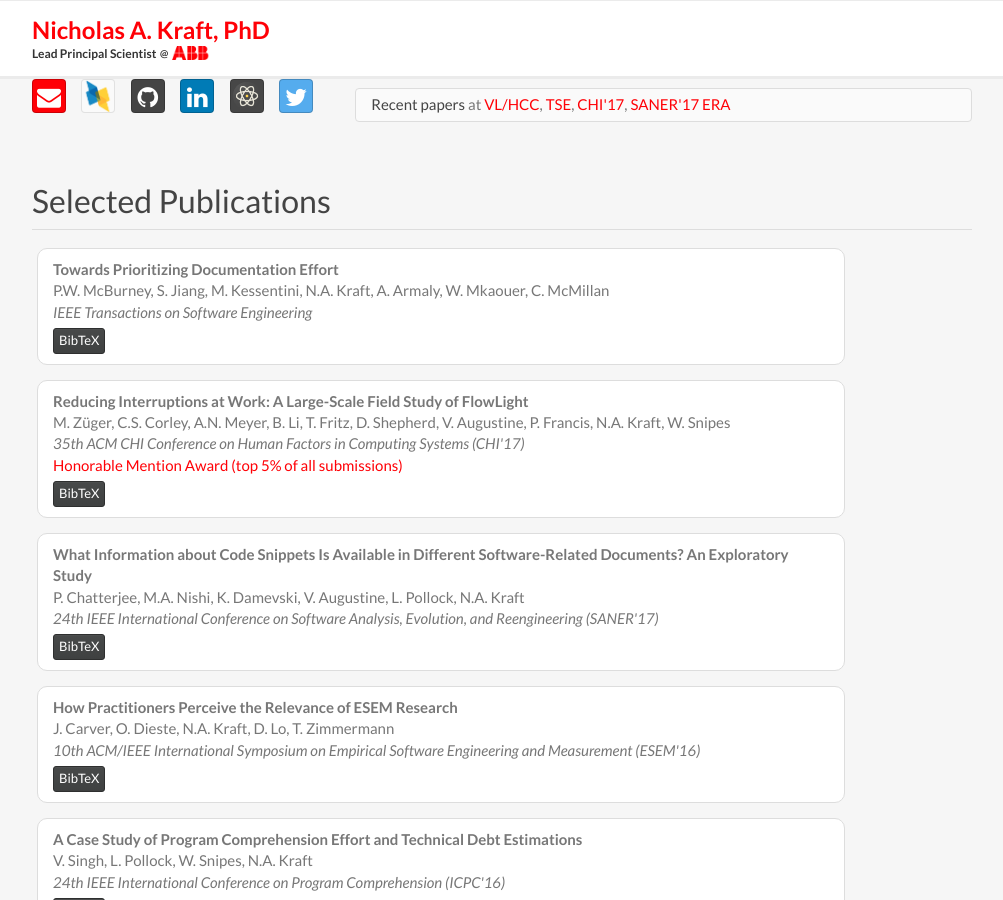
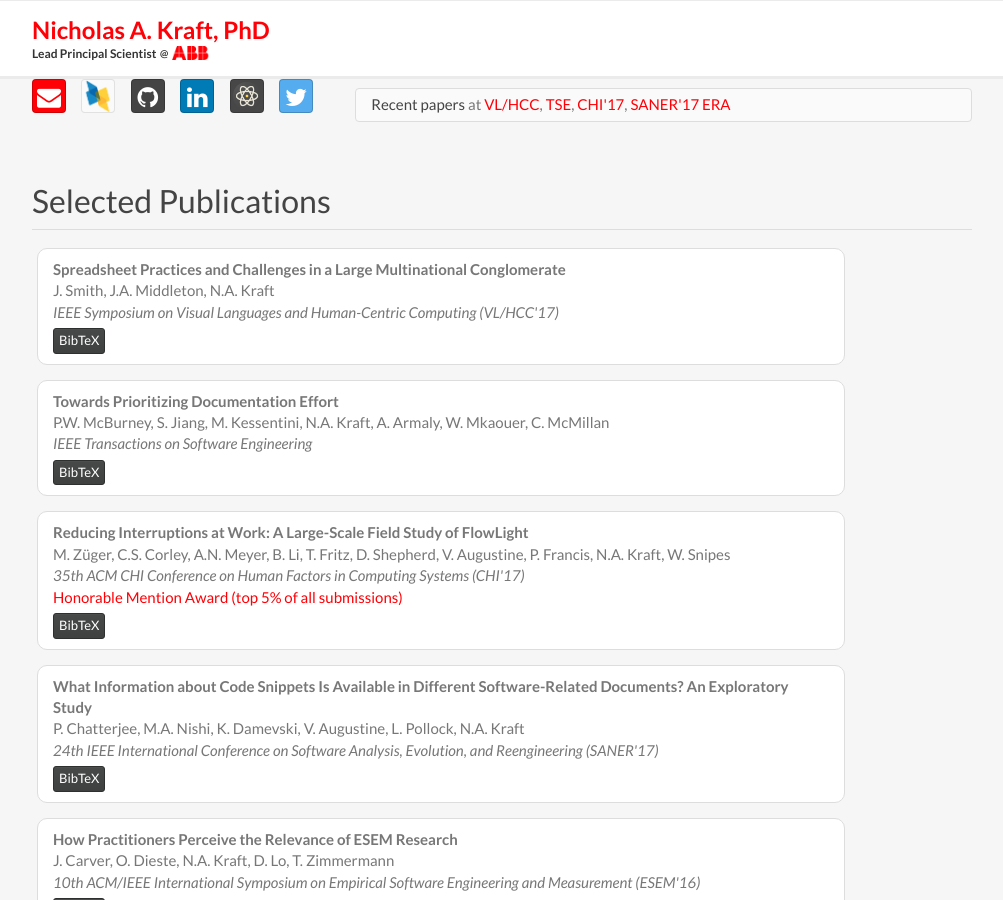
Before and after one commit to nkraft/nkraft.github.io, a Jekyll site: the page built from index.html, in a window 1280 px wide and 900 px high, scrolled down 327 px. Shown: the whole window, without its empty margins (138-1141 px from the left). Built offline with Jekyll 4.4.1, drawn with Linux system fonts in a browser that asks for light colours; nearby versions of some CDN libraries.

Commit message:
Update publications.html

```diff
--- a/_includes/publications.html
+++ b/_includes/publications.html
@@ -1,3 +1,23 @@
+<div class="row">
+    <div class="col-pub">
+        <div class="pub-html">
+            <span class="pub-title">Spreadsheet Practices and Challenges in a Large Multinational Conglomerate</span><br>
+            <span class="pub-author">J. Smith, J.A. Middleton, N.A. Kraft</span><br>
+            <span class="pub-venue">IEEE Symposium on Visual Languages and Human-Centric Computing (VL/HCC'17)</span><br>
+        </div>
+        <div class="pub-bibtex hidden">
+<pre>@inproceedings{Smith_etal:2017,
+  author    = {J. Smith and J.A. Middleton and N.A. Kraft},
+  title     = {Spreadsheet Practices and Challenges in a Large Multinational Conglomerate},
+  booktitle = {Proceedings of the IEEE Symposium on Visual Languages and Human-Centric Computing (VL/HCC'17)},
+  month     = oct,
+  year      = 2017,
+  location  = {Raleigh, NC, USA},
+}
+</pre>
+        </div>
+    </div>
+</div>
 <div class="row">
     <div class="col-pub">
         <div class="pub-html">
```
